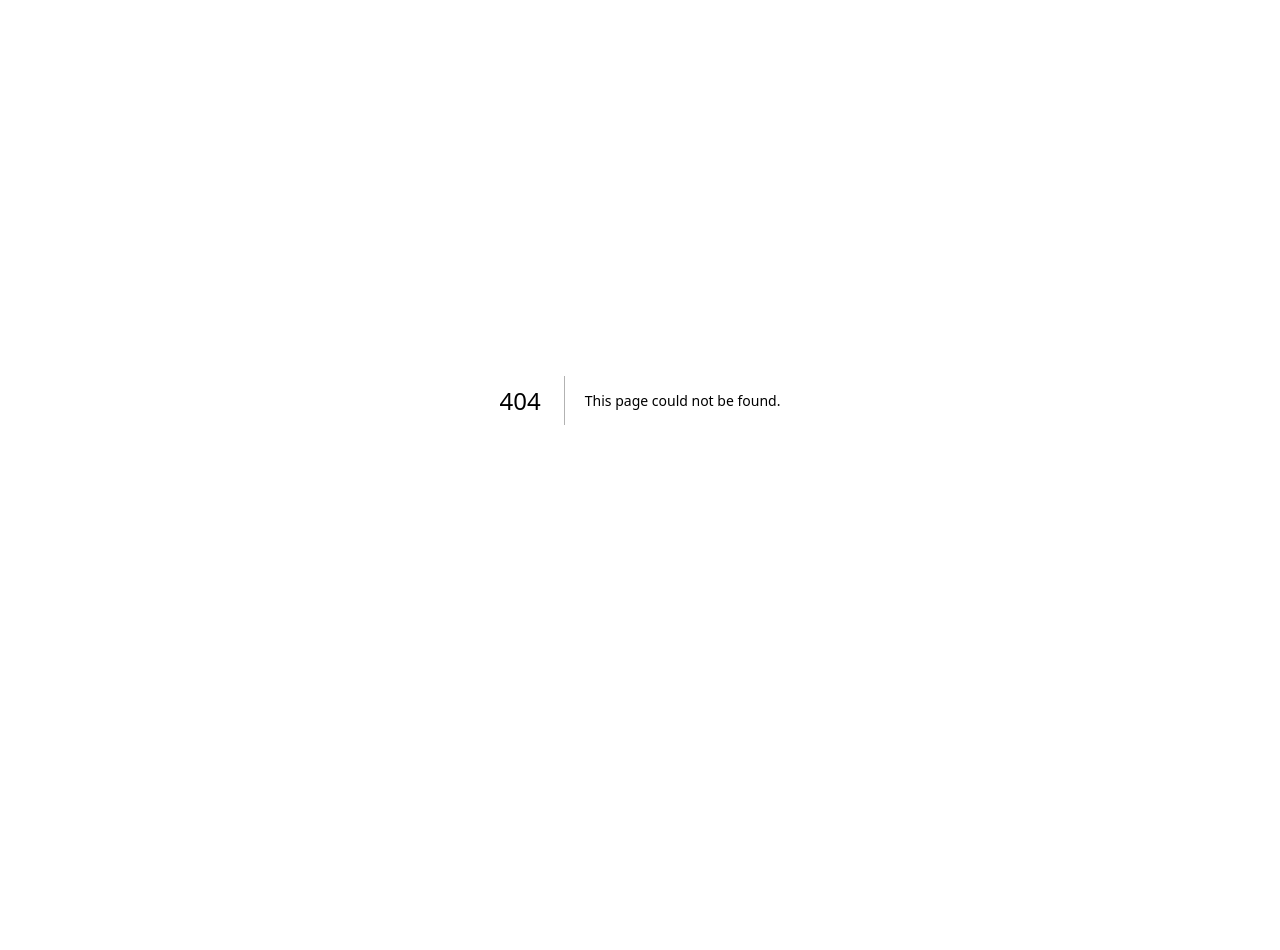
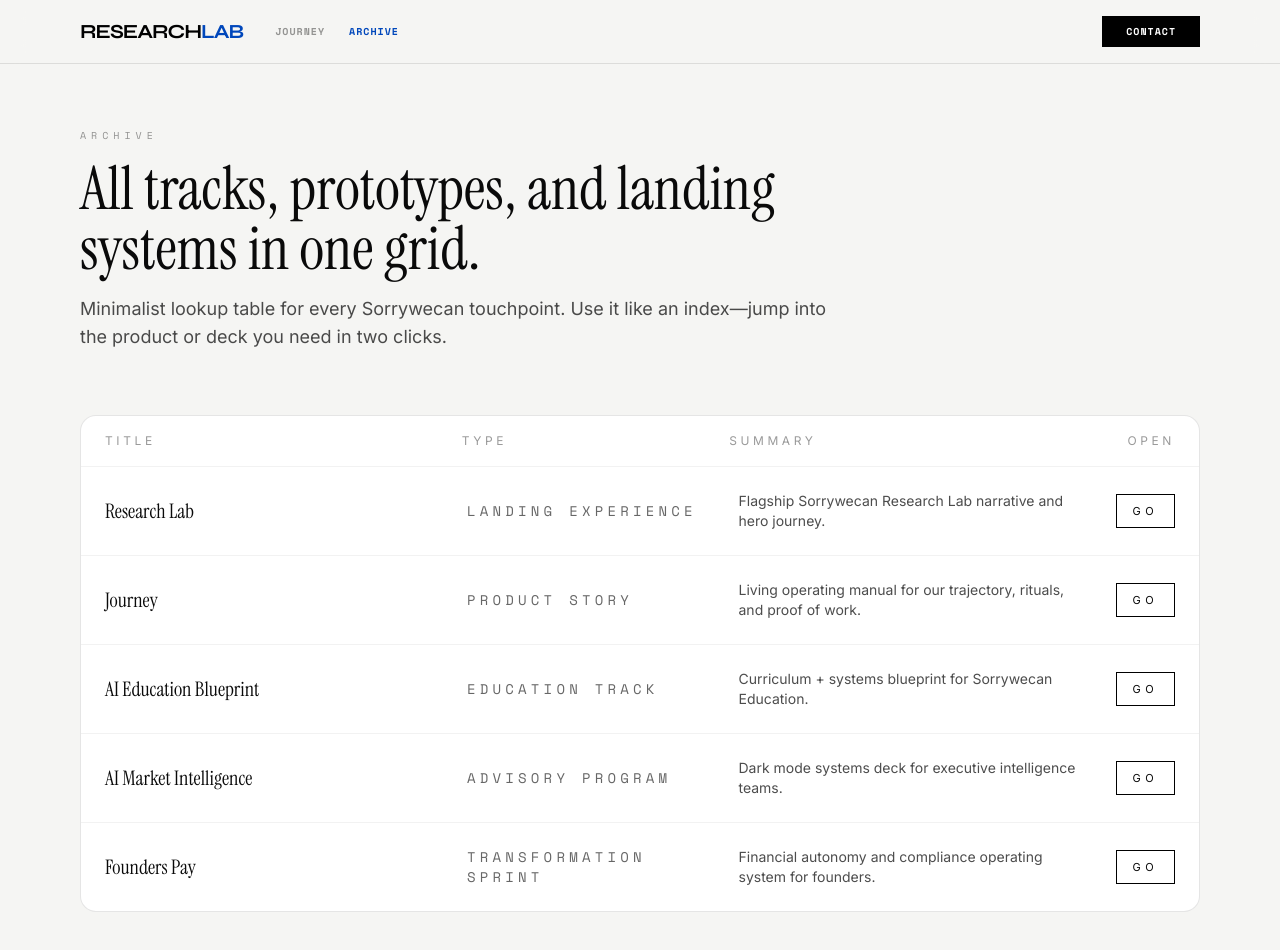
Before and after one commit to princeofwellness/researchlab, a Next.js app: page /archive in a window 1280 px wide. Before the commit this address had no page. Shown: the top 950 px of the page. Before the commit the page ends 800 px from the top, so only its background shows below. Built offline with nearby package versions, Linux system fonts and the light colour scheme.

Commit message:
Add archive hub and simplify top navigation

```diff
--- /dev/null
+++ b/src/app/archive/page.tsx
@@ -0,0 +1,89 @@
+import Link from "next/link"
+import { TopNav } from "@/components/navigation/top-nav"
+
+const archiveEntries = [
+  {
+    title: "Research Lab",
+    route: "/",
+    type: "Landing Experience",
+    summary: "Flagship Sorrywecan Research Lab narrative and hero journey.",
+  },
+  {
+    title: "Journey",
+    route: "/journey",
+    type: "Product Story",
+    summary: "Living operating manual for our trajectory, rituals, and proof of work.",
+  },
+  {
+    title: "AI Education Blueprint",
+    route: "/ai-education-blueprint",
+    type: "Education Track",
+    summary: "Curriculum + systems blueprint for Sorrywecan Education.",
+  },
+  {
+    title: "AI Market Intelligence",
+    route: "/ai-market-intelligence",
+    type: "Advisory Program",
+    summary: "Dark mode systems deck for executive intelligence teams.",
+  },
+  {
+    title: "Founders Pay",
+    route: "/founders-pay",
+    type: "Transformation Sprint",
+    summary: "Financial autonomy and compliance operating system for founders.",
+  },
+]
+
+export default function ArchivePage() {
+  return (
+    <div className="min-h-screen bg-[#f5f5f3] text-[#0a0a0a]">
+      <TopNav />
+
+      <main className="pt-32 pb-24 px-6 md:px-20 space-y-16">
+        <section className="max-w-3xl space-y-4">
+          <p className="text-[10px] uppercase tracking-[0.5em] text-black/40">Archive</p>
+          <h1 className="text-4xl md:text-6xl font-serif-instrument leading-tight">
+            All tracks, prototypes, and landing systems in one grid.
+          </h1>
+          <p className="text-base md:text-lg text-black/70 font-inter">
+            Minimalist lookup table for every Sorrywecan touchpoint. Use it like an index—jump into the product or deck you need in two clicks.
+          </p>
+        </section>
+
+        <section className="border border-black/10 rounded-2xl overflow-hidden bg-white">
+          <div className="grid grid-cols-12 px-6 py-4 text-[12px] font-inter uppercase tracking-[0.3em] text-black/40 border-b border-black/5">
+            <div className="col-span-4">Title</div>
+            <div className="col-span-3">Type</div>
+            <div className="col-span-4">Summary</div>
+            <div className="col-span-1 text-right">Open</div>
+          </div>
+
+          {archiveEntries.map((entry) => (
+            <div
+              key={entry.route}
+              className="grid grid-cols-12 gap-4 px-6 py-6 border-b border-black/5 last:border-0 items-center hover:bg-black/3"
+            >
+              <div className="col-span-4">
+                <p className="text-xl font-serif-instrument">{entry.title}</p>
+              </div>
+              <div className="col-span-3 text-sm uppercase tracking-[0.3em] text-black/60">
+                {entry.type}
+              </div>
+              <div className="col-span-4 text-sm text-black/70 font-inter">
+                {entry.summary}
+              </div>
+              <div className="col-span-1 flex justify-end">
+                <Link
+                  href={entry.route}
+                  className="text-[11px] uppercase tracking-[0.4em] font-inter border border-black px-4 py-2 hover:bg-black hover:text-white transition"
+                >
+                  Go
+                </Link>
+              </div>
+            </div>
+          ))}
+        </section>
+      </main>
+    </div>
+  )
+}
--- a/src/components/navigation/top-nav.tsx
+++ b/src/components/navigation/top-nav.tsx
@@ -16,11 +16,8 @@ export function TopNav({
     const pathname = usePathname()
 
     const navItems = [
-        { name: "Research", href: "/" },
-        { name: "Education", href: "/ai-education-blueprint" },
-        { name: "Market Intelligence", href: "/ai-market-intelligence" },
-        { name: "Founders Pay", href: "/founders-pay" },
         { name: "Journey", href: "/journey" },
+        { name: "Archive", href: "/archive" },
     ]
 
     const isDark = variant === "dark"
```
